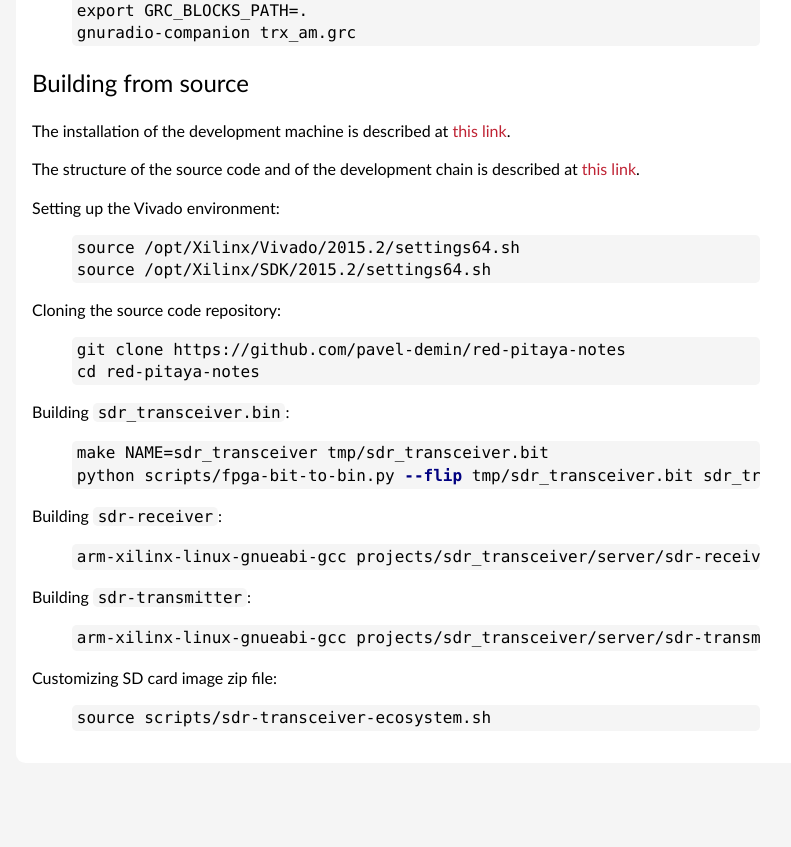
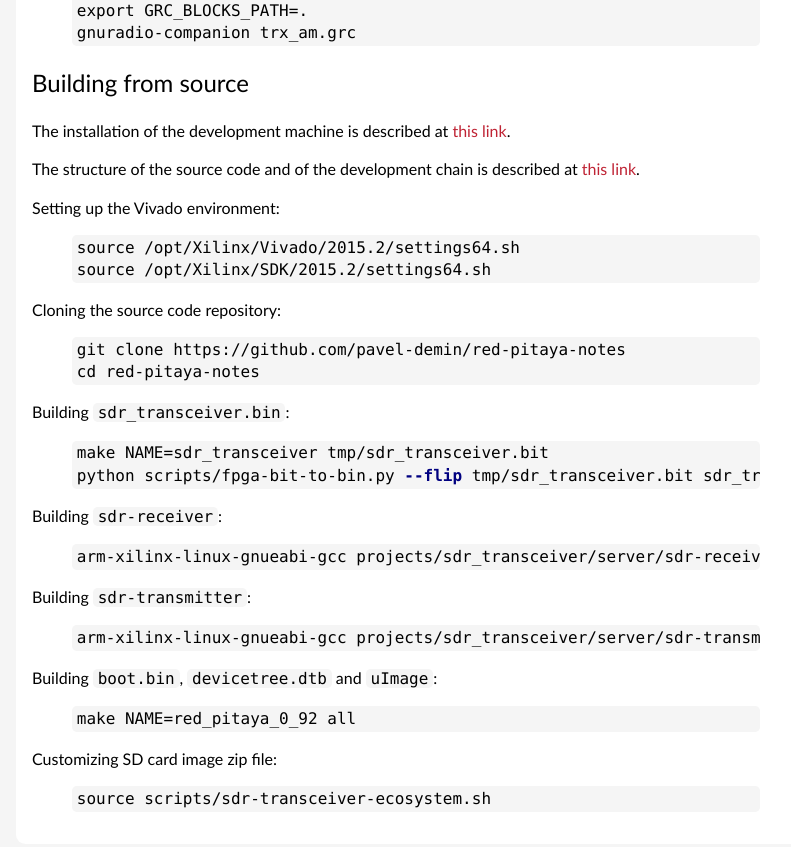
Before and after one commit to pavel-demin/red-pitaya-notes, a Jekyll site: the page built from sdr-transceiver.md, in a window 1280 px wide and 900 px high, scrolled down 2006 px. Shown: the top 847 px of the window, without its empty margins (224-1015 px from the left). Built offline with Jekyll 4.4.1, drawn with Linux system fonts in a browser that asks for light colours; before the commit the page ends 2825 px from its top, so only the background shows below that.

Commit message:
add command for building boot.bin, devicetree.dtb and uImage

```diff
--- a/sdr-transceiver.md
+++ b/sdr-transceiver.md
@@ -107,6 +107,11 @@ Building `sdr-transmitter`:
 arm-xilinx-linux-gnueabi-gcc projects/sdr_transceiver/server/sdr-transmitter.c -o sdr-transmitter -lm -static
 {% endhighlight %}
 
+Building `boot.bin`, `devicetree.dtb` and `uImage`:
+{% highlight bash %}
+make NAME=red_pitaya_0_92 all
+{% endhighlight %}
+
 Customizing SD card image zip file:
 {% highlight bash %}
 source scripts/sdr-transceiver-ecosystem.sh
```
Also changed, not shown: sdr-receiver.md (+5 -0 lines).
